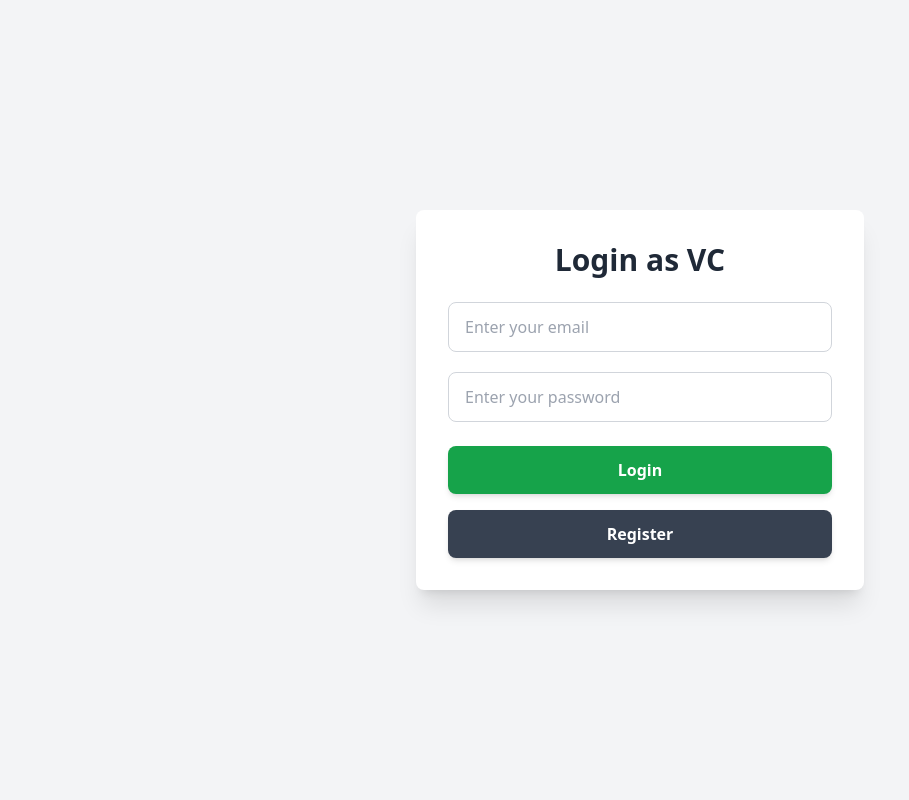
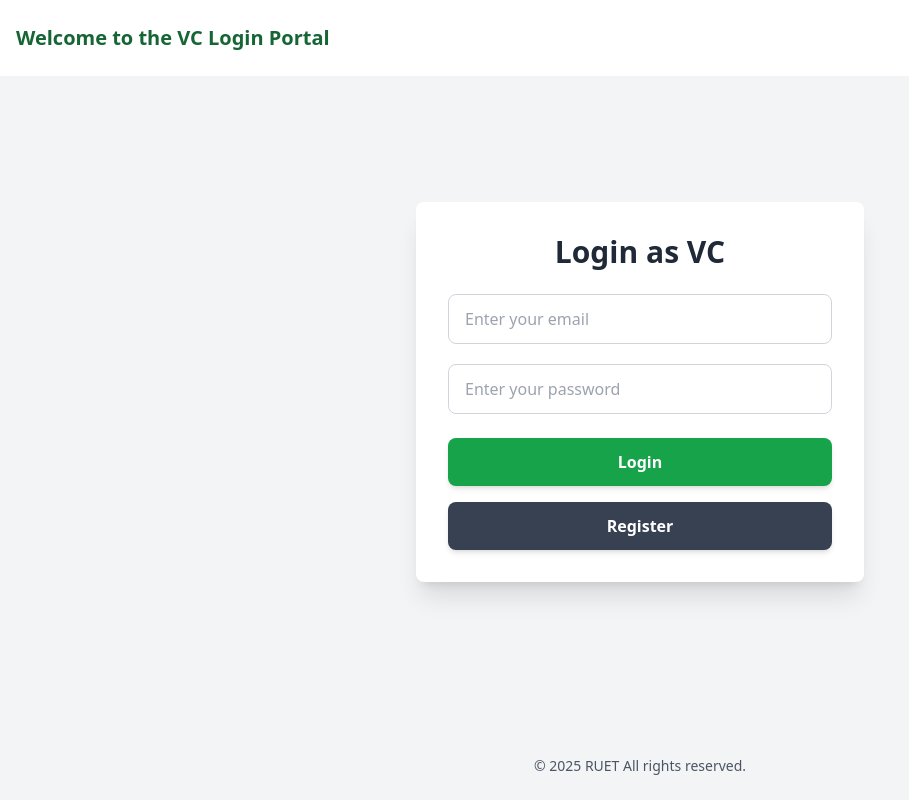
Before and after one commit to utsobnawaz/vc_ruet, a website: page vc_login/login.html in a window 1280 px wide. Shown: the whole page, without its empty margins (0-909 px from the left). Drawn offline with nearby package versions, Linux system fonts and the light colour scheme; a web font is replaced by a local one.

Commit message:
Hopefully

```diff
--- a/vc_login/login.html
+++ b/vc_login/login.html
@@ -3,7 +3,7 @@
     <head>
         <meta charset="utf-8">
         <meta name="viewport" content="width=device-width, initial-scale=1.0">
-        <title>Login  Database</title>
+        <title>Login Database</title>
 
         <!-- Tailwind CSS CDN -->
         <script src="https://cdn.tailwindcss.com"></script>
@@ -12,7 +12,13 @@
         <link href="https://fonts.googleapis.com/css2?family=Montserrat:wght@500;900&display=swap" rel="stylesheet">
         <link href="https://fonts.googleapis.com/css2?family=Bowlby+One+SC&display=swap" rel="stylesheet">
     </head>
-    <body class="flex items-center justify-center min-h-screen bg-gray-100 p-4">
+    <body class="flex flex-col items-center justify-between min-h-screen bg-gray-100">
+
+        <!-- Header -->
+        <header class="w-full bg-white text-green-800 px-4 py-6 ">
+            <h1 class="text-xl font-bold">Welcome to the VC Login Portal</h1>
+        </header>
+
         <div class="w-full max-w-md bg-white shadow-xl rounded-lg p-8">
             <h2 class="text-3xl font-bold text-center text-gray-800 mb-6">Login as VC</h2>
 
@@ -20,13 +26,11 @@
                 <div class="relative">
                     <input type="email" id="email" placeholder="Enter your email"
                         class="w-full px-4 py-3 border border-gray-300 rounded-lg focus:outline-none focus:ring-2 focus:ring-blue-600 transition peer">
-
                 </div>
 
                 <div class="relative">
                     <input type="password" id="password" placeholder="Enter your password"
                         class="w-full px-4 py-3 border border-gray-300 rounded-lg focus:outline-none focus:ring-2 focus:ring-blue-600 transition peer">
-
                 </div>
             </div>
 
@@ -42,6 +46,10 @@
             </div>
         </div>
 
+        <!-- Footer -->
+        <footer class="w-full bg-white-800 text-gray-600 text-center py-6 mt-6 ">
+            <p class="text-sm">&copy; 2025 RUET All rights reserved.</p>
+        </footer>
 
         <!-- Firebase SDK -->
         <script src="https://www.gstatic.com/firebasejs/8.6.8/firebase-app.js"></script>
```
